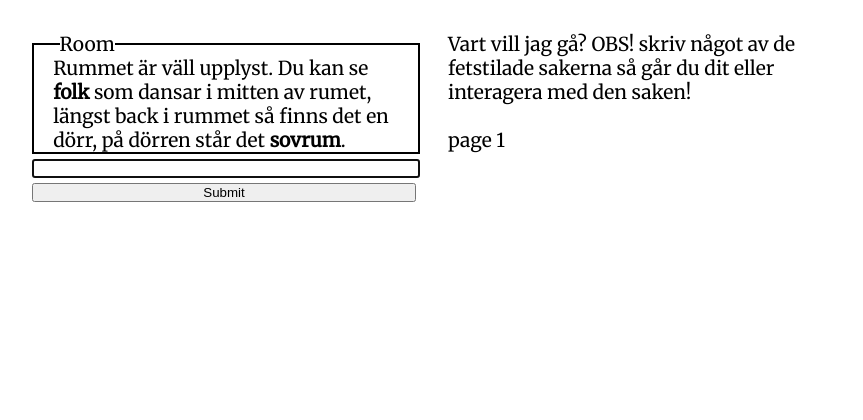
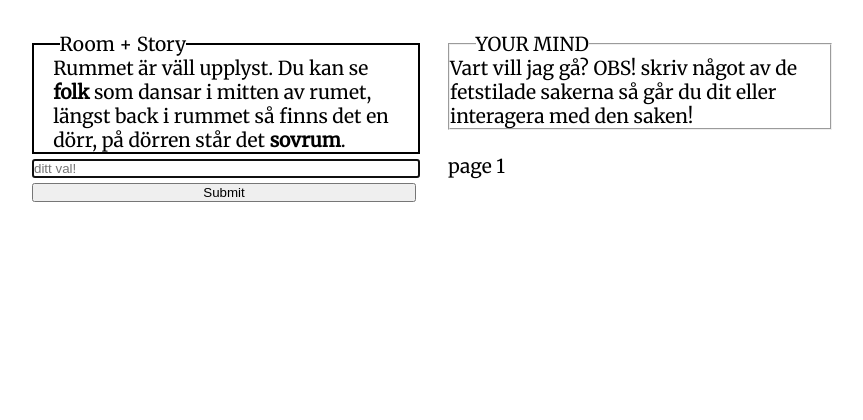
Before and after one commit to HampusBjorn/Login, a PHP site: page /play.php?page=1 in a window 1280 px wide. Shown: the top 420 px of the page, without its empty margins (0-863 px from the left). Run offline with PHP 8.4, Linux system fonts and the light colour scheme; data comes from the database, SQL or seed files in the repository.

Commit message:
Add files via upload

```diff
--- a/Solo/play.php
+++ b/Solo/play.php
@@ -45,7 +45,10 @@
 		$storyrow = $stmt->fetch(PDO::FETCH_ASSOC);
 
 		//echo "<pre>" . print_r($storyrow,1) . "</pre>";
+		echo "<fieldset>";
+		echo "<legend>YOUR MIND</legend>";
 		echo "<p>" . $storyrow['text'] . "</p>";
+		echo "</fieldset>";
 
 		$stmt = $dbh->prepare("SELECT * FROM storylinks WHERE storyid = :id");
 		$stmt->bindParam(':id', $filteredPage);
@@ -72,7 +75,7 @@
 	echo '
 		<div class="roomDesPos">
 			<fieldset class="roomDes">
-				<legend>Room</legend>
+				<legend>Room + Story</legend>
 				'
 				?>
 				<?php
@@ -83,7 +86,7 @@
 				<?php echo '
 				</fieldset>
 				<form action="" method="POST">
-					<input type="text" name="input_value" id="input" autocomplete="off" autofocus>
+					<input type="text" name="input_value" id="input" autocomplete="off" autofocus placeholder="ditt val!">
 					<input class="submit" type="submit" name="submit" ismap="submit" value="Submit">
 				</form>
 		</div>
```
